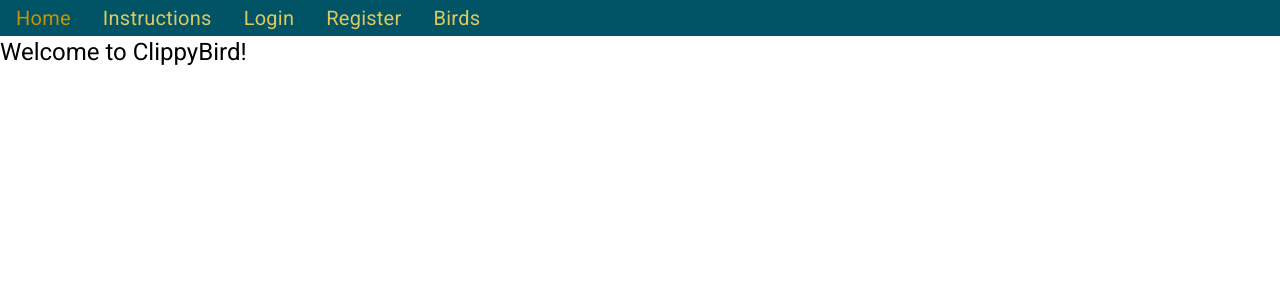
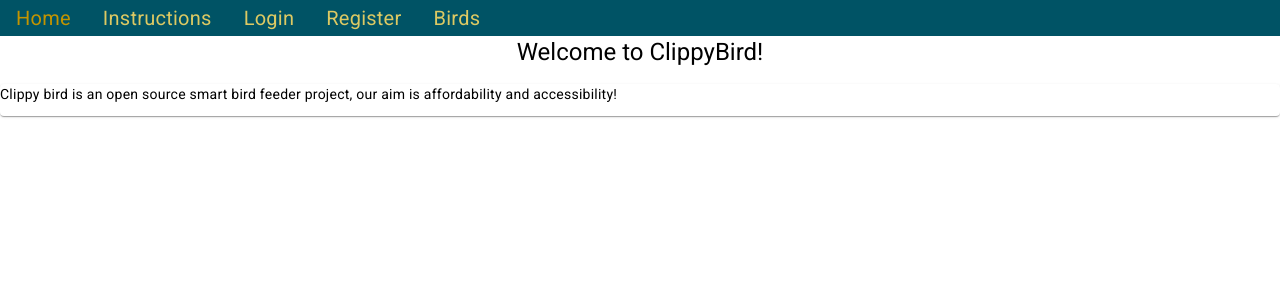
Before and after one commit to kellysun0124/ClippyBird, an Angular app in the folder FrontEnd/: page / in a window 1280 px wide. Shown: the top 300 px of the page. Built offline with nearby package versions, Linux system fonts and the light colour scheme.

Commit message:
home page mat-card/prettify it a tiny bit

```diff
--- a/FrontEnd/src/app/components/home/home.component.html
+++ b/FrontEnd/src/app/components/home/home.component.html
@@ -1 +1,4 @@
-<h1>Welcome to ClippyBird!</h1>
+<h1 class="title">Welcome to ClippyBird!</h1>
+<mat-card>
+  <p>Clippy bird is an open source smart bird feeder project, our aim is affordability and accessibility!</p>
+</mat-card>
```
